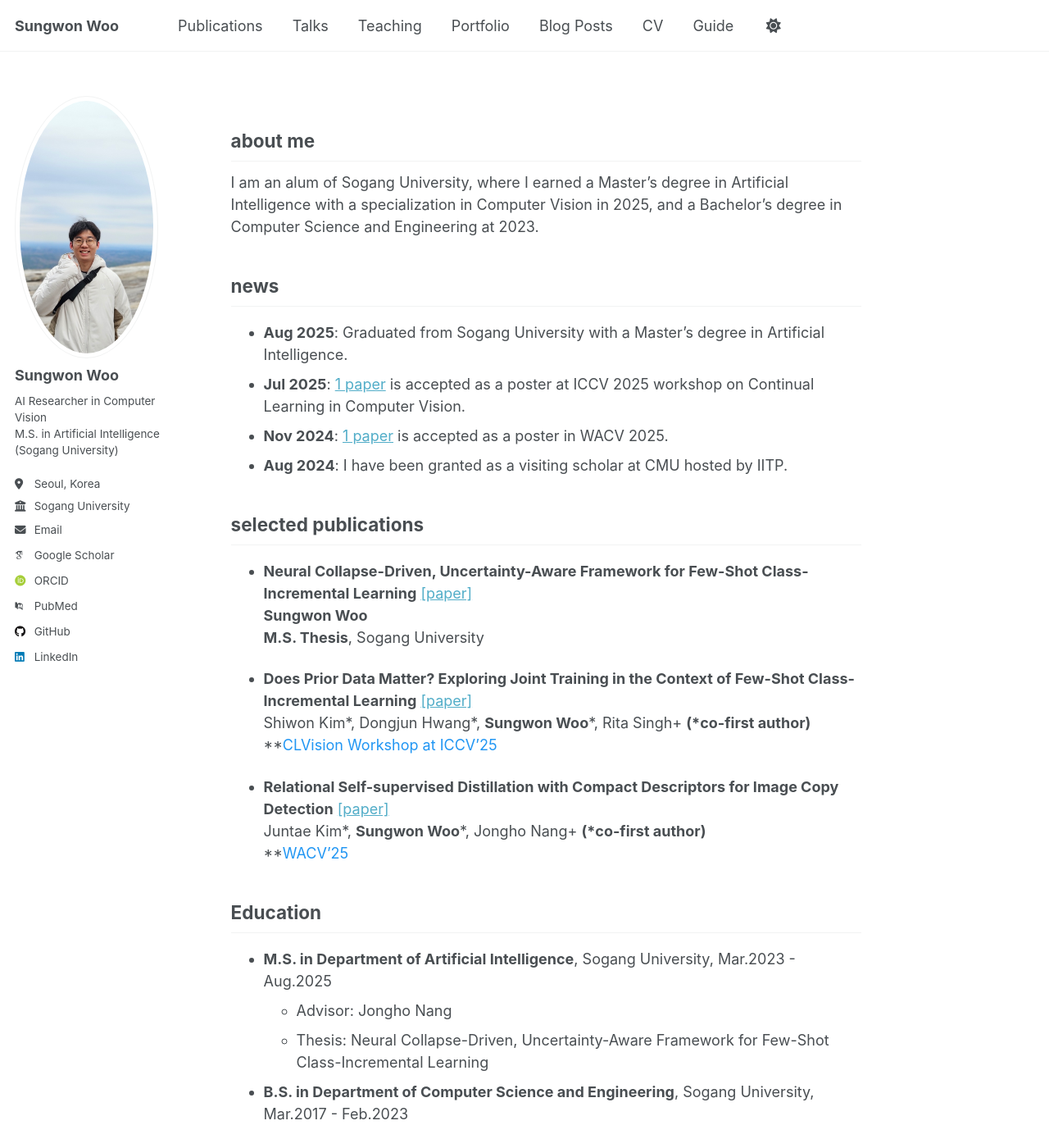
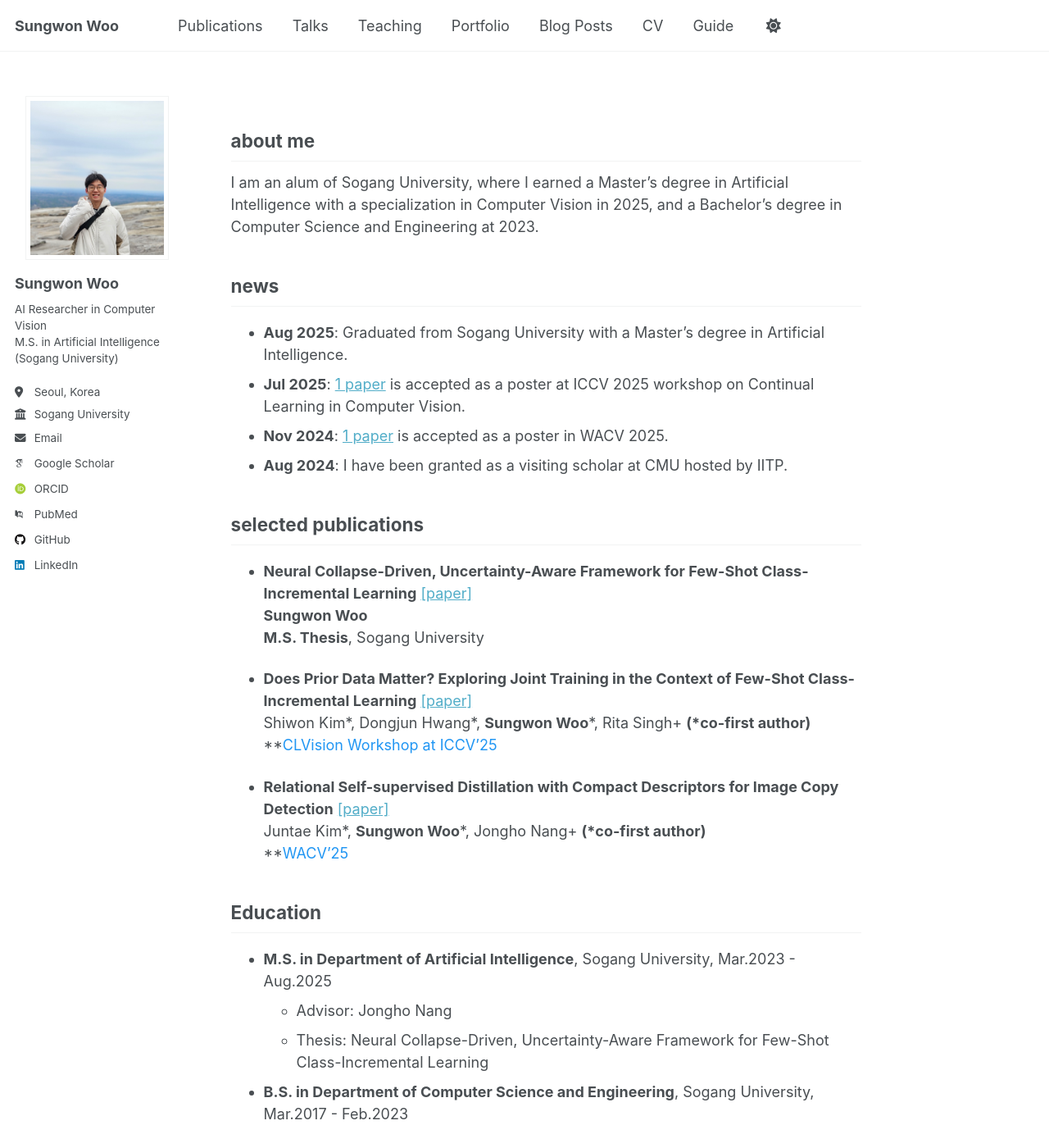
Before and after one commit to sungwon-woo/sungwon-woo.github.io, a Jekyll site: the page built from _pages/about.md, in a window 1280 px wide and 1400 px high. Shown: the whole window at 82% size. Built offline with Jekyll 4.4.1, drawn with Linux system fonts in a browser that asks for light colours; some web fonts are replaced; a script that is not in the unit is left out; some of the changed text lies outside the part shown.

Commit message:
edit main page

```diff
--- a/_includes/head/custom.html
+++ b/_includes/head/custom.html
@@ -12,7 +12,7 @@
 <link rel="icon" type="image/png" href="{{ base_path }}/images/favicon-192x192.png" sizes="192x192"/>
 <link rel="manifest" href="{{ base_path }}/images/manifest.json"/>
 <link rel="icon" href="/images/favicon.ico"/>
-<link rel="stylesheet" href="{{ '/assets/css/custom.css' | relative_url }}">
+<link rel="stylesheet" href="{{ '/assets/css/custom.css' | relative_url }}?v={{ site.time | date: '%s' }}">
 <meta name="theme-color" content="#ffffff"/>
 
 <!-- end custom head snippets -->
--- a/assets/css/custom.css
+++ b/assets/css/custom.css
@@ -1,6 +1,15 @@
+/* 사이드바 아바타: 항상 정사각형으로 고정 */
+.sidebar .author__avatar {
+  width: 200px !important;         /* 원하는 크기 */
+  height: 200px !important;
+  margin: 0 auto 1rem auto;        /* 가운데 정렬 + 아래 여백 */
+}
+
 .sidebar .author__avatar img {
-  width: 320px;        /* 원하는 크기 (기본은 약 100px) */
-  height: 320px;       /* 정사각형으로 강제 */
-  border-radius: 50%;  /* 완전 원형 */
-  object-fit: cover;   /* 비율 유지하면서 꽉 채우기 */
+  display: block;
+  width: 100% !important;
+  height: 100% !important;
+  border-radius: 0 !important;     /* ← 정사각형 (원형 원하면 50%) */
+  object-fit: cover;               /* 가운데를 기준으로 꽉 채우기 */
+  aspect-ratio: 1 / 1;            /* 일부 브라우저에서 추가 안전장치 */
 }
```
Also changed, not shown: _pages/about.md (+1 -1 lines).
